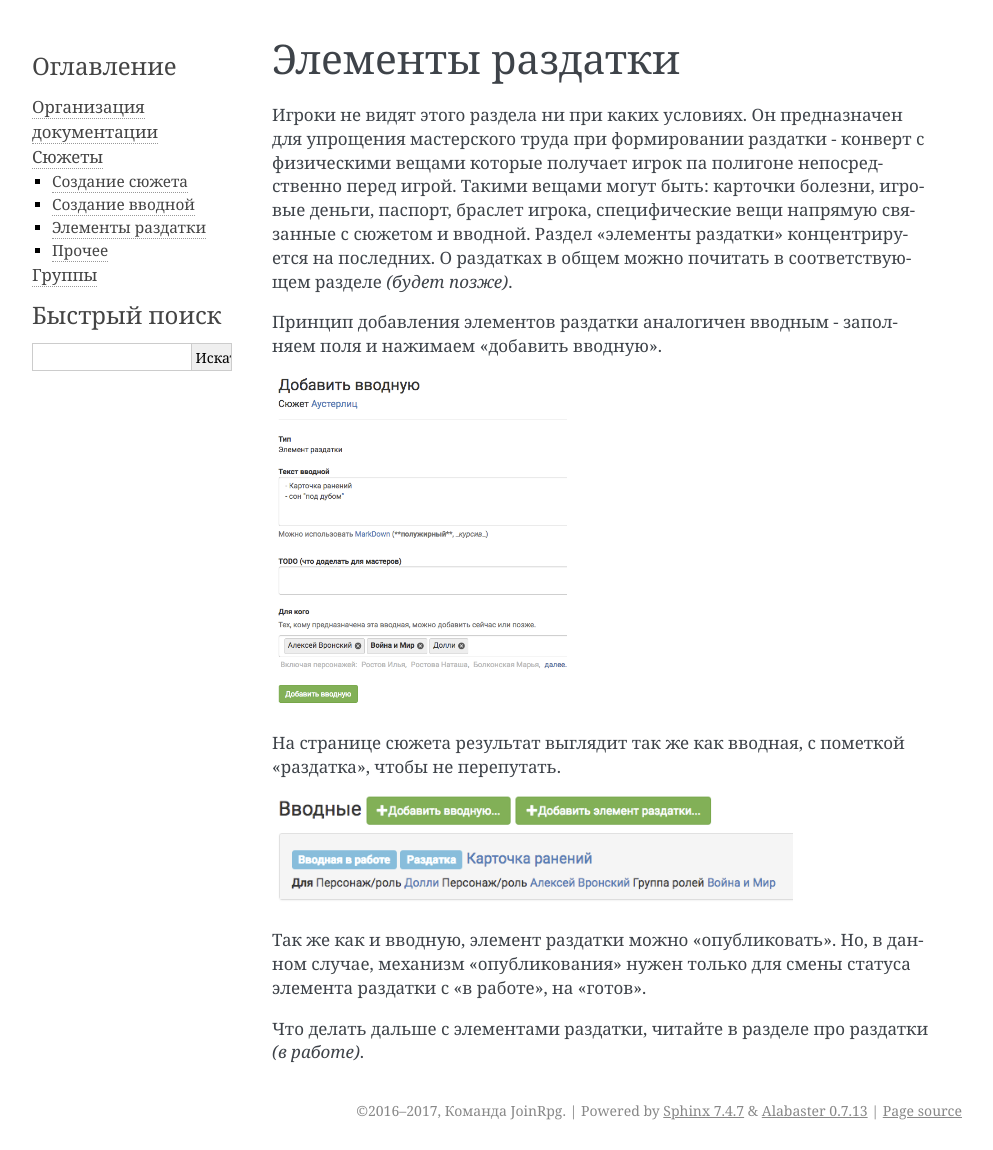
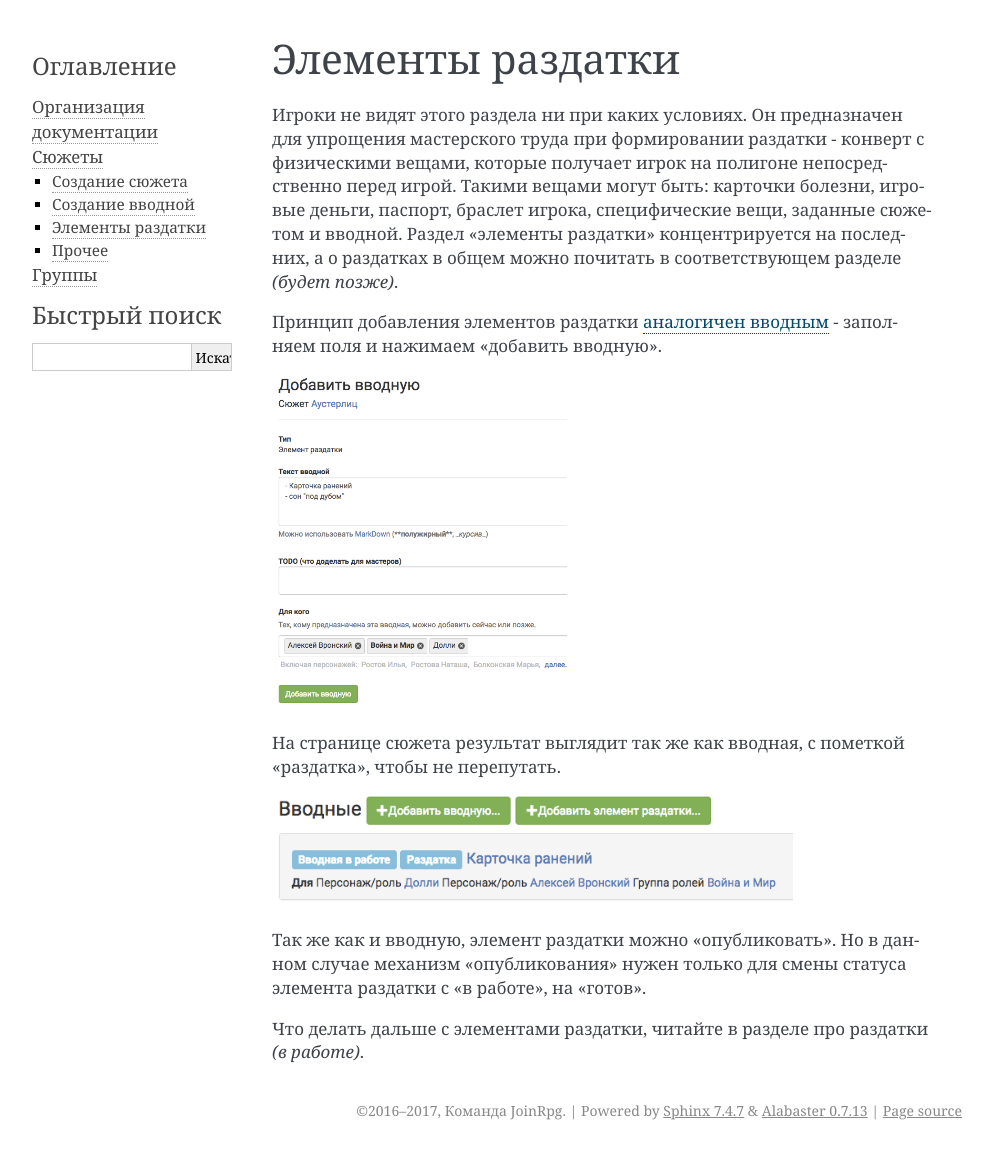
Before and after one commit to joinrpg/joinrpg-docs, a Sphinx documentation site: the page built from docs/plot/handout.md, in a window 1280 px wide. Shown: the whole page, without its empty margins (148-1141 px from the left). Built offline with Sphinx 7.4.7, drawn with Linux system fonts in a browser that asks for light colours.

Commit message:
Update handout.md

```diff
--- a/docs/plot/handout.md
+++ b/docs/plot/handout.md
@@ -1,11 +1,10 @@
 # Элементы раздатки
 
 Игроки не видят этого раздела ни при каких условиях.
-Он предназначен для упрощения мастерского труда при формировании раздатки - конверт с физическими вещами которые получает игрок па полигоне непосредственно перед игрой. Такими вещами могут быть: карточки болезни, игровые деньги, паспорт, браслет игрока, специфические вещи напрямую связанные с сюжетом и вводной.
-Раздел «элементы раздатки» концентрируется на последних.
-О раздатках в общем можно почитать в соответствующем разделе *(будет позже)*.
+Он предназначен для упрощения мастерского труда при формировании раздатки - конверт с физическими вещами, которые получает игрок на полигоне непосредственно перед игрой. Такими вещами могут быть: карточки болезни, игровые деньги, паспорт, браслет игрока, специфические вещи, заданные сюжетом и вводной.
+Раздел «элементы раздатки» концентрируется на последних, а о раздатках в общем можно почитать в соответствующем разделе *(будет позже)*.
 
-Принцип добавления элементов раздатки аналогичен вводным - заполняем поля и нажимаем «добавить вводную».
+Принцип добавления элементов раздатки [аналогичен вводным](http://docs.joinrpg.ru/ru/latest/plot/creating-input.html) - заполняем поля и нажимаем «добавить вводную».
 
 ![Элементы раздатки](creationg-distribution.png)
 
@@ -14,6 +13,6 @@
 ![Элементы раздатки](distribution-added.png)
 
 
-Так же как и вводную, элемент раздатки можно «опубликовать». Но, в данном случае, механизм «опубликования» нужен только для смены статуса элемента раздатки с «в работе», на «готов».
+Так же как и вводную, элемент раздатки можно «опубликовать». Но в данном случае механизм «опубликования» нужен только для смены статуса элемента раздатки с «в работе», на «готов».
 
 Что делать дальше с элементами раздатки, читайте в разделе про раздатки *(в работе)*.
```
